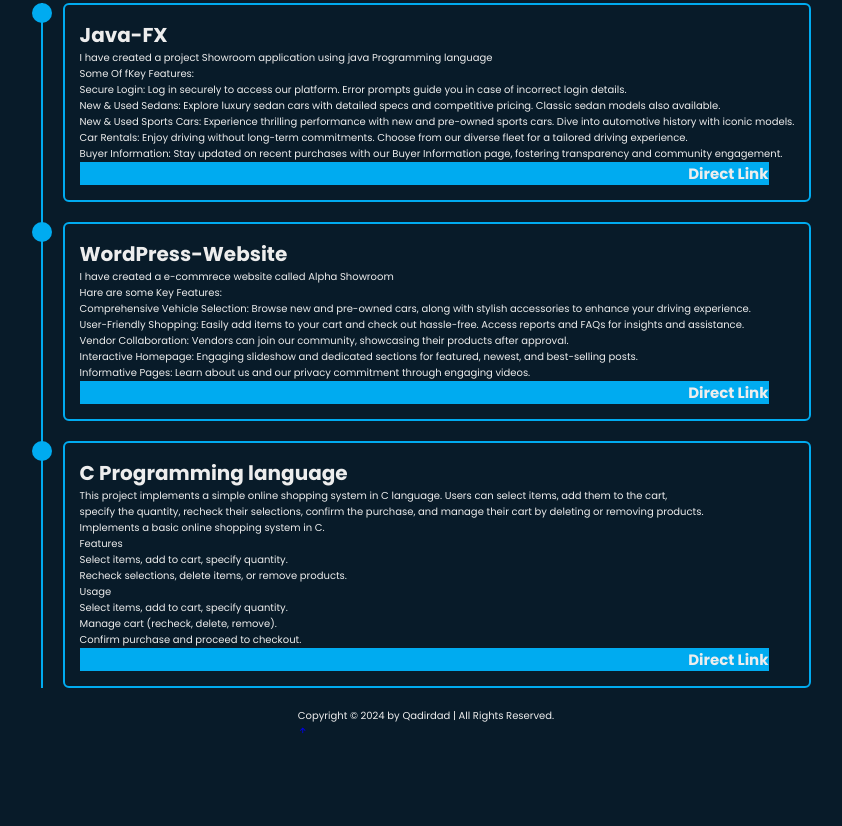
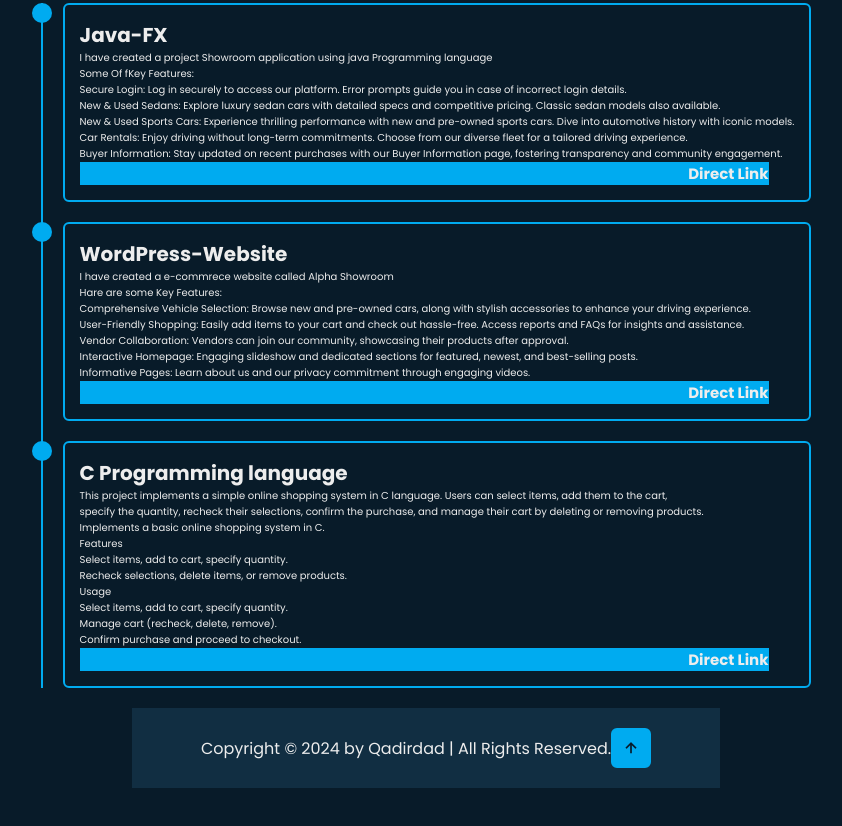
Before and after one commit to Qadirdad-Kazi/Qadirdad-Kazi.github.io, a plain HTML site: page index.html in a window 1280 px wide. Shown: the part 3458-4284 px from the top of the page, without its empty margins (214-1056 px from the left). Drawn offline with nearby package versions, Linux system fonts and the light colour scheme.

Commit message:
Update Portfolio.css
Footer added

```diff
--- a/Portfolio.css
+++ b/Portfolio.css
@@ -560,3 +560,53 @@ gap: 5rem;
       background-color: var(--main-color);
       ;
    }
+
+/* footer  */
+.footer{
+   display: flex;
+   justify-content: space-between;
+   align-items: center;
+   flex-wrap: wrap;
+   padding: 2rem 9%;
+   background: var(--second-bg-color);
+}
+
+.footer-txt{
+   font-size: 1.6rem;
+}
+
+.footer-iconUp a{
+position: relative;
+display: inline-flex;
+justify-content: center;
+align-items: center;
+padding: .8rem;
+background: var(--main-color);
+border: .2rem solid var(--main-color);
+ border-radius: .6rem;
+ z-index: 1;
+ overflow: hidden;
+}
+.footer-iconUp a::before{
+   content: '';
+   position: absolute;
+   top: 0;
+   left: 0;
+   width: 0%;
+   height: 100%;
+   background: var(--second-bg-color);
+   z-index: -1;
+   transition: .5s;
+}
+.footer-iconUp a:hover:before{
+width: 100%;
+}
+
+.footer-iconUp a i{
+   font-size: 2rem;
+   color: var(--bg-color);
+   transition: .5s;
+}
+.footer-iconUp a:hover i{
+   color: var(--main-color);
+}
```
